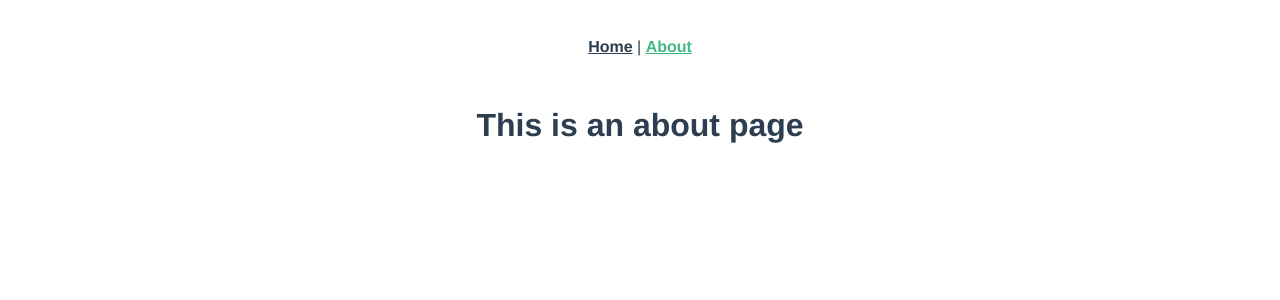
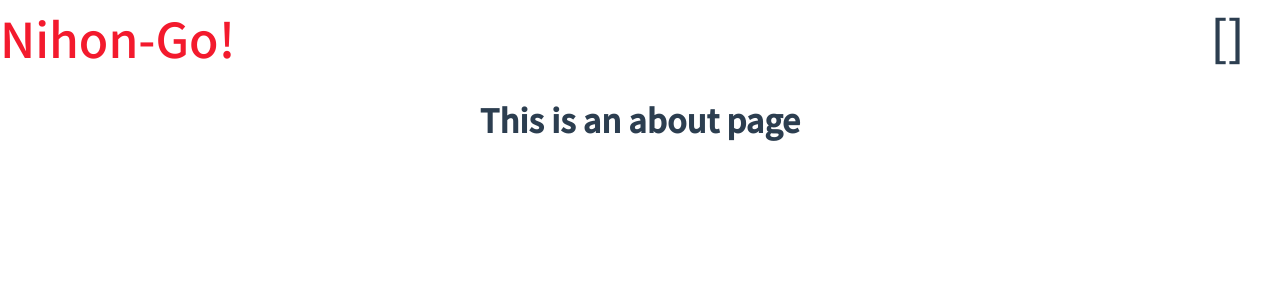
Before and after one commit to jcenn/language-learning-app, a Vue app: page /about in a window 1280 px wide. Shown: the top 300 px of the page. Built offline with nearby package versions, Linux system fonts and the light colour scheme.

Commit message:
initial commit

```diff
--- a/src/App.vue
+++ b/src/App.vue
@@ -1,21 +1,46 @@
 <template>
-  <nav>
+	<div id="app-container">
+		<NavBar></NavBar>
+		<router-view />
+	</div>
+	<!-- <nav>
     <router-link to="/">Home</router-link> |
     <router-link to="/about">About</router-link>
   </nav>
-  <router-view/>
+  -->
 </template>
 
+<script setup lang="ts">
+import NavBar from "@/components/NavBar.vue";
+</script>
+
 <style lang="scss">
-#app {
-  font-family: Avenir, Helvetica, Arial, sans-serif;
-  -webkit-font-smoothing: antialiased;
-  -moz-osx-font-smoothing: grayscale;
-  text-align: center;
-  color: #2c3e50;
+* {
+	--test-color: red;
+	--dark: #1d1d20;
+	--light: #e6e9ff;
+	--grey: #767a94;
+	--red: #f31a2d;
+	--blue: #10239e;
+	--yellow: #ebba17;
+	--green: #067d22;
 }
 
-nav {
+body {
+	margin: 0;
+	overflow-x: hidden;
+	overflow-y: hidden;
+	scrollbar-width: 0;
+	width: 100vw;
+}
+#app {
+	font-family: "Noto Sans JP", sans-serif;
+	-webkit-font-smoothing: antialiased;
+	-moz-osx-font-smoothing: grayscale;
+	text-align: center;
+	color: #2c3e50;
+}
+/*nav {
   padding: 30px;
 
   a {
@@ -27,4 +52,5 @@ nav {
     }
   }
 }
+*/
 </style>
--- a/src/components/HelloWorld.vue
+++ /dev/null
@@ -1,61 +0,0 @@
-<template>
-  <div class="hello">
-    <h1>{{ msg }}</h1>
-    <p>
-      For a guide and recipes on how to configure / customize this project,<br>
-      check out the
-      <a href="https://cli.vuejs.org" target="_blank" rel="noopener">vue-cli documentation</a>.
-    </p>
-    <h3>Installed CLI Plugins</h3>
-    <ul>
-      <li><a href="https://github.com/vuejs/vue-cli/tree/dev/packages/%40vue/cli-plugin-babel" target="_blank" rel="noopener">babel</a></li>
-      <li><a href="https://github.com/vuejs/vue-cli/tree/dev/packages/%40vue/cli-plugin-router" target="_blank" rel="noopener">router</a></li>
-      <li><a href="https://github.com/vuejs/vue-cli/tree/dev/packages/%40vue/cli-plugin-typescript" target="_blank" rel="noopener">typescript</a></li>
-    </ul>
-    <h3>Essential Links</h3>
-    <ul>
-      <li><a href="https://vuejs.org" target="_blank" rel="noopener">Core Docs</a></li>
-      <li><a href="https://forum.vuejs.org" target="_blank" rel="noopener">Forum</a></li>
-      <li><a href="https://chat.vuejs.org" target="_blank" rel="noopener">Community Chat</a></li>
-      <li><a href="https://twitter.com/vuejs" target="_blank" rel="noopener">Twitter</a></li>
-      <li><a href="https://news.vuejs.org" target="_blank" rel="noopener">News</a></li>
-    </ul>
-    <h3>Ecosystem</h3>
-    <ul>
-      <li><a href="https://router.vuejs.org" target="_blank" rel="noopener">vue-router</a></li>
-      <li><a href="https://vuex.vuejs.org" target="_blank" rel="noopener">vuex</a></li>
-      <li><a href="https://github.com/vuejs/vue-devtools#vue-devtools" target="_blank" rel="noopener">vue-devtools</a></li>
-      <li><a href="https://vue-loader.vuejs.org" target="_blank" rel="noopener">vue-loader</a></li>
-      <li><a href="https://github.com/vuejs/awesome-vue" target="_blank" rel="noopener">awesome-vue</a></li>
-    </ul>
-  </div>
-</template>
-
-<script lang="ts">
-import { defineComponent } from 'vue';
-
-export default defineComponent({
-  name: 'HelloWorld',
-  props: {
-    msg: String,
-  },
-});
-</script>
-
-<!-- Add "scoped" attribute to limit CSS to this component only -->
-<style scoped lang="scss">
-h3 {
-  margin: 40px 0 0;
-}
-ul {
-  list-style-type: none;
-  padding: 0;
-}
-li {
-  display: inline-block;
-  margin: 0 10px;
-}
-a {
-  color: #42b983;
-}
-</style>
--- /dev/null
+++ b/src/components/LoadingScreen.vue
@@ -0,0 +1,92 @@
+<template>
+	<div class="loading-screen">
+		<div class="circle">
+			<div class="inner-circle" @click="onClickGo">
+				<span class="hover-text">Go!</span>
+			</div>
+		</div>
+	</div>
+</template>
+
+<script setup lang="ts">
+const emits = defineEmits(["onGo"]);
+const onClickGo = () => {
+	emits("onGo");
+};
+</script>
+<style lang="scss">
+@import url("https://fonts.googleapis.com/css2?family=Noto+Sans+JP:wght@500&display=swap");
+
+.loading-screen {
+	height: 100%;
+	width: 100%;
+	background-color: var(--dark);
+
+	.circle {
+		$circle-radius: 100px;
+		$border-width: 100px;
+		$horizontal-space: 60px;
+
+		$text-color: var(--light);
+		$text-size: 5em;
+
+		position: absolute;
+		left: calc(50% - $circle-radius - $border-width - $horizontal-space);
+		top: calc(50% - $circle-radius - $border-width);
+		z-index: 10;
+
+		background: var(--light);
+		border-radius: 5%;
+		width: 2 * calc($circle-radius + $border-width + $horizontal-space);
+		height: 2 * calc($circle-radius + $border-width);
+
+		.hover-text {
+			@media (hover: hover) {
+				color: var(--red);
+				opacity: 0;
+			}
+			@media (hover: none) {
+				color: var(--light);
+				opacity: 1;
+			}
+
+			font-family: "Noto Sans JP", sans-serif;
+			font-size: $text-size;
+			bottom: 5px;
+			position: relative;
+			transition: all 0.2s ease-out;
+			// -moz-transition: opacity 0.5s linear; /* Firefox */
+		}
+		&:hover {
+			.hover-text {
+				color: var(--light);
+				opacity: 1;
+			}
+		}
+
+		.inner-circle {
+			right: 5px;
+			display: flex;
+			align-items: center;
+			justify-content: center;
+			padding: 5px;
+			box-sizing: border-box;
+			position: relative;
+			z-index: -1;
+
+			position: absolute;
+			left: calc(50% - $circle-radius);
+			top: calc(50% - $circle-radius);
+			width: 2 * calc($circle-radius);
+			height: 2 * calc($circle-radius);
+			border-radius: 50%;
+
+			background-color: var(--red);
+
+			&:hover {
+				cursor: pointer;
+			}
+		}
+	}
+}
+</style>
--- /dev/null
+++ b/src/components/NavBar.vue
@@ -0,0 +1,59 @@
+<template>
+	<div class="navbar">
+		<span class="title-text" @click="onTitleClick"> Nihon-Go! </span>
+		<div class="sidebar-container" @click="onSidebarIconClick"></div>
+	</div>
+</template>
+
+<script setup lang="ts">
+import router from "@/router";
+
+const onTitleClick = () => {
+	router.push("/");
+};
+
+const onSidebarIconClick = () => {
+	//TODO: expand sidebar
+	router.push("/about"); //temporary
+};
+</script>
+
+<style lang="scss">
+.navbar {
+	$navbar-height: 75px;
+	$font-size: 3em;
+
+	width: 100vw;
+	height: $navbar-height;
+
+	display: flex;
+	justify-content: space-between;
+	.title-text {
+		line-height: $navbar-height;
+		font-size: $font-size;
+		color: var(--red);
+
+		@media (hover: hover) {
+			transition: font-size 0.3s ease-out;
+			&:hover {
+				font-size: calc($font-size + 3px);
+				cursor: pointer;
+			}
+		}
+	}
+	.sidebar-container {
+		width: $navbar-height;
+		height: $navbar-height;
+		font-size: $font-size;
+		margin-right: 15px;
+		cursor: pointer;
+
+		&::before {
+			content: "[]";
+		}
+		&:hover::before {
+			content: "[ ]";
+		}
+	}
+}
+</style>
--- /dev/null
+++ b/src/pages/HomePage.vue
@@ -0,0 +1,39 @@
+<template>
+	<div class="homepage-container">
+		<div v-show="!isLoaded" class="loading-screen-container">
+			<LoadingScreen @on-go="onLoadingScreenClosed"></LoadingScreen>
+		</div>
+		<div v-show="isLoaded" class="homepage-main">
+			<h1>HomePage</h1>
+			<div class="tile"></div>
+		</div>
+	</div>
+</template>
+
+<script setup lang="ts">
+import LoadingScreen from "@/components/LoadingScreen.vue";
+import { Ref, ref } from "vue";
+const isLoaded: Ref<Boolean> = ref(false);
+
+const onLoadingScreenClosed = () => {
+	isLoaded.value = true;
+};
+</script>
+
+<style lang="scss">
+.loading-screen-container {
+	width: 100vw;
+	height: 100vh;
+}
+
+.homepage-container {
+	color: var(--light);
+	width: 100vw;
+	height: 100vh;
+	background-color: var(--dark);
+
+	.homepage-main {
+		padding: 5px;
+	}
+}
+</style>
--- /dev/null
+++ b/src/pages/about/AboutPage.vue
@@ -0,0 +1,5 @@
+<template>
+	<div class="about">
+		<h1>This is an about page</h1>
+	</div>
+</template>
--- a/src/router/index.ts
+++ b/src/router/index.ts
@@ -1,25 +1,26 @@
-import { createRouter, createWebHistory, RouteRecordRaw } from 'vue-router'
-import HomeView from '../views/HomeView.vue'
-
+import { createRouter, createWebHistory, RouteRecordRaw } from "vue-router";
+import HomePage from "@/pages/HomePage.vue";
+import AboutPage from "@/pages/about/AboutPage.vue";
 const routes: Array<RouteRecordRaw> = [
 	{
-    path: '/',
-    name: 'home',
-    component: HomeView
+		path: "/",
+		name: "home",
+		component: HomePage,
 	},
 	{
-    path: '/about',
-    name: 'about',
+		path: "/about",
+		name: "about",
+		component: AboutPage,
 		// route level code-splitting
 		// this generates a separate chunk (about.[hash].js) for this route
 		// which is lazy-loaded when the route is visited.
-    component: () => import(/* webpackChunkName: "about" */ '../views/AboutView.vue')
-  }
-]
+		// component: () => import(/* webpackChunkName: "about" */ '@/pages/about/AboutPage.vue')
+	},
+];
 
 const router = createRouter({
 	history: createWebHistory(process.env.BASE_URL),
-  routes
-})
+	routes,
+});
 
-export default router
+export default router;
--- a/src/views/AboutView.vue
+++ /dev/null
@@ -1,5 +0,0 @@
-<template>
-  <div class="about">
-    <h1>This is an about page</h1>
-  </div>
-</template>
--- a/src/views/HomeView.vue
+++ /dev/null
@@ -1,18 +0,0 @@
-<template>
-  <div class="home">
-    <img alt="Vue logo" src="../assets/logo.png">
-    <HelloWorld msg="Welcome to Your Vue.js + TypeScript App"/>
-  </div>
-</template>
-
-<script lang="ts">
-import { defineComponent } from 'vue';
-import HelloWorld from '@/components/HelloWorld.vue'; // @ is an alias to /src
-
-export default defineComponent({
-  name: 'HomeView',
-  components: {
-    HelloWorld,
-  },
-});
-</script>
```
Also changed, not shown: tsconfig.json (+6 -16 lines). Lines whose indentation alone changed are shown as unchanged.
